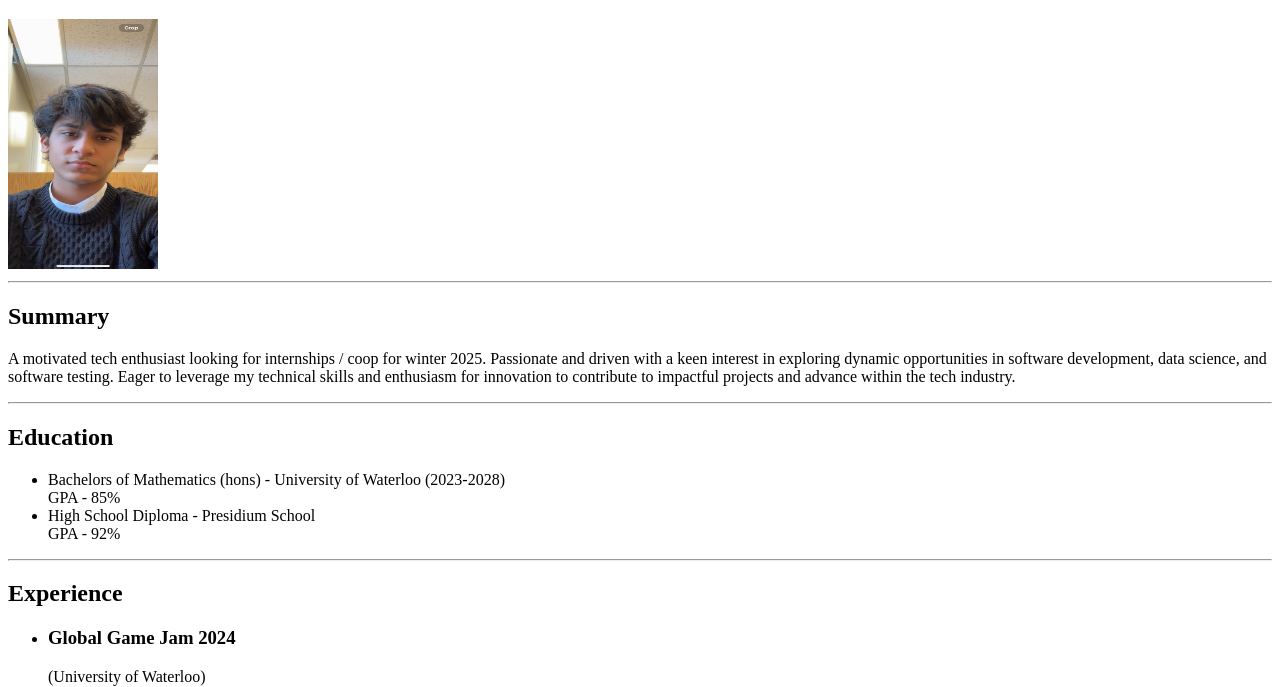
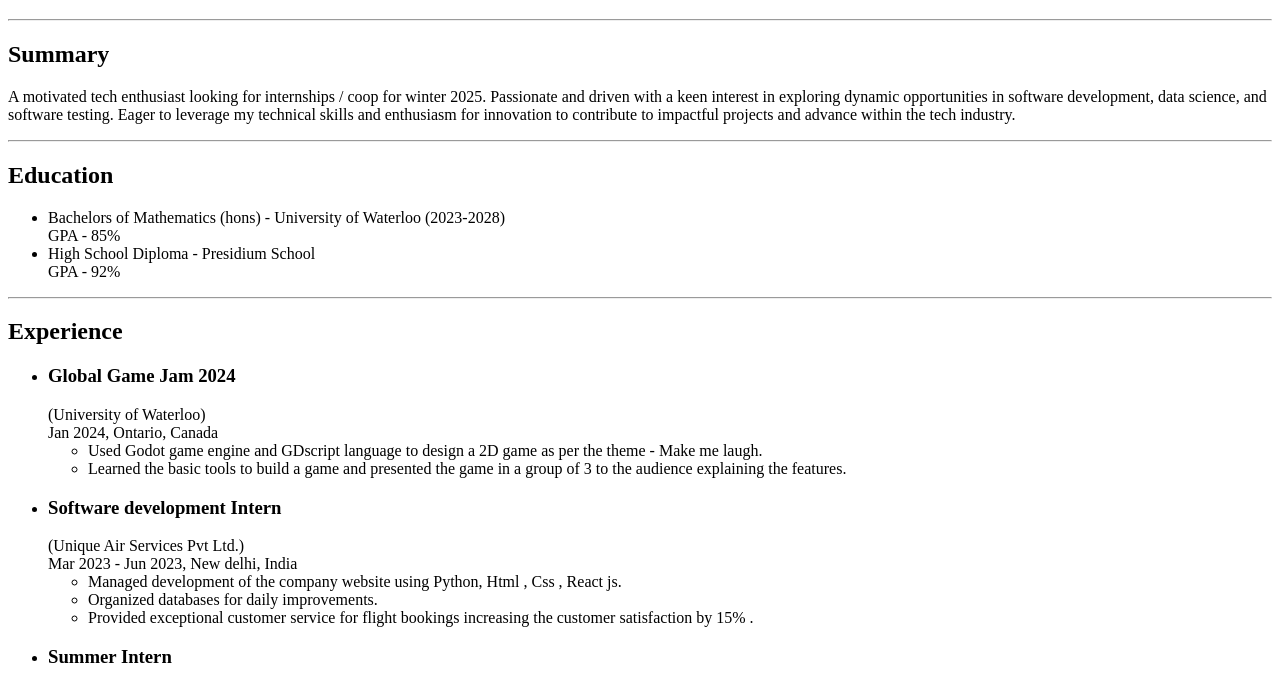
Before and after one commit to yashchoudharyx/My-resume, a plain HTML site: page index.html in a window 1280 px wide. Shown: the part 61-748 px from the top of the page. Drawn offline with Linux system fonts and the light colour scheme.

Commit message:
Update index.html

```diff
--- a/index.html
+++ b/index.html
@@ -6,7 +6,6 @@
 </head>
 <body>
     <h1>Yash Choudhary</h1>
-    <img src="./Photo.jpg" height="250" width="150" />
     <hr />
     <h2>Summary</h2>
     <p>
```
